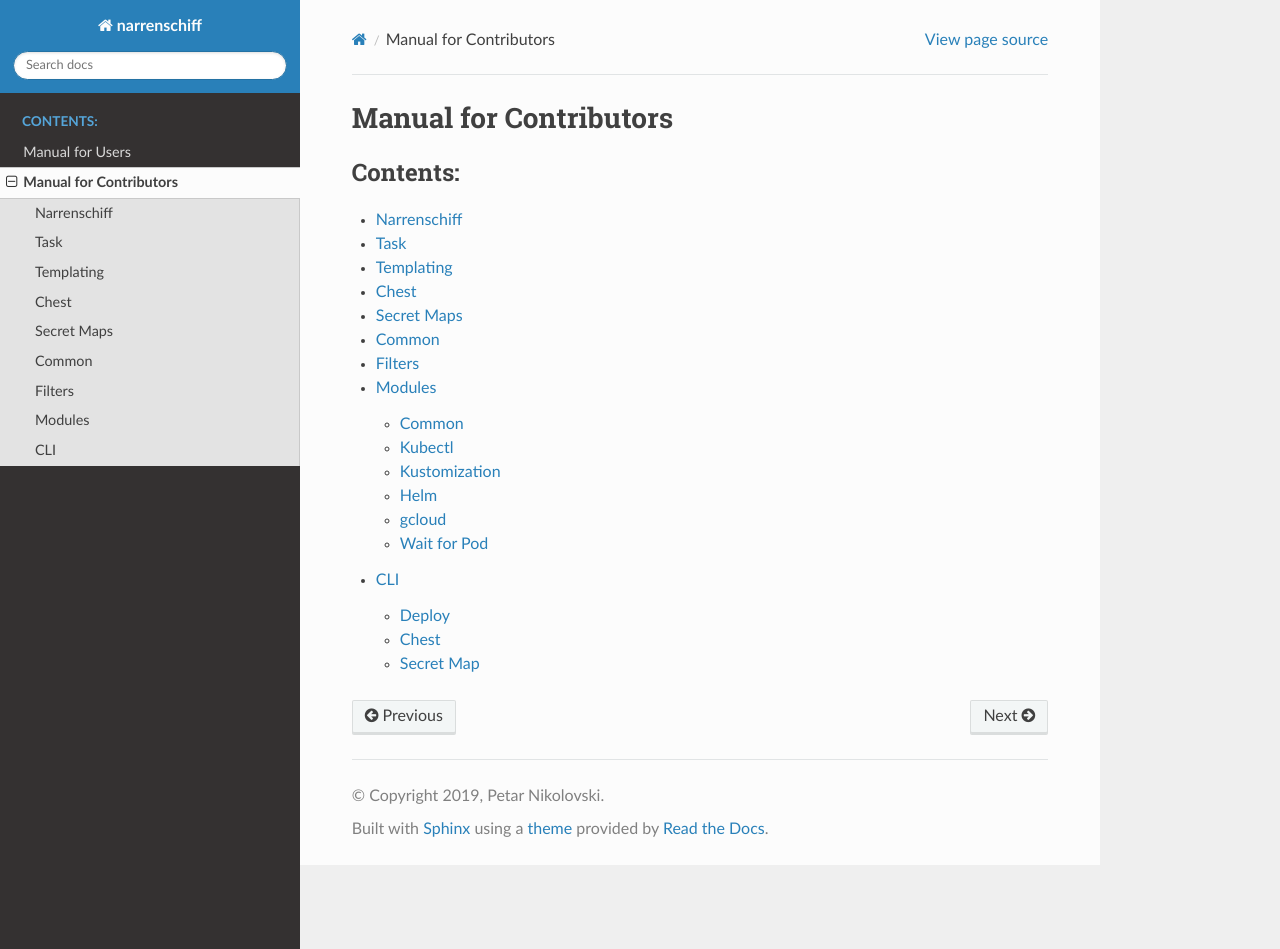
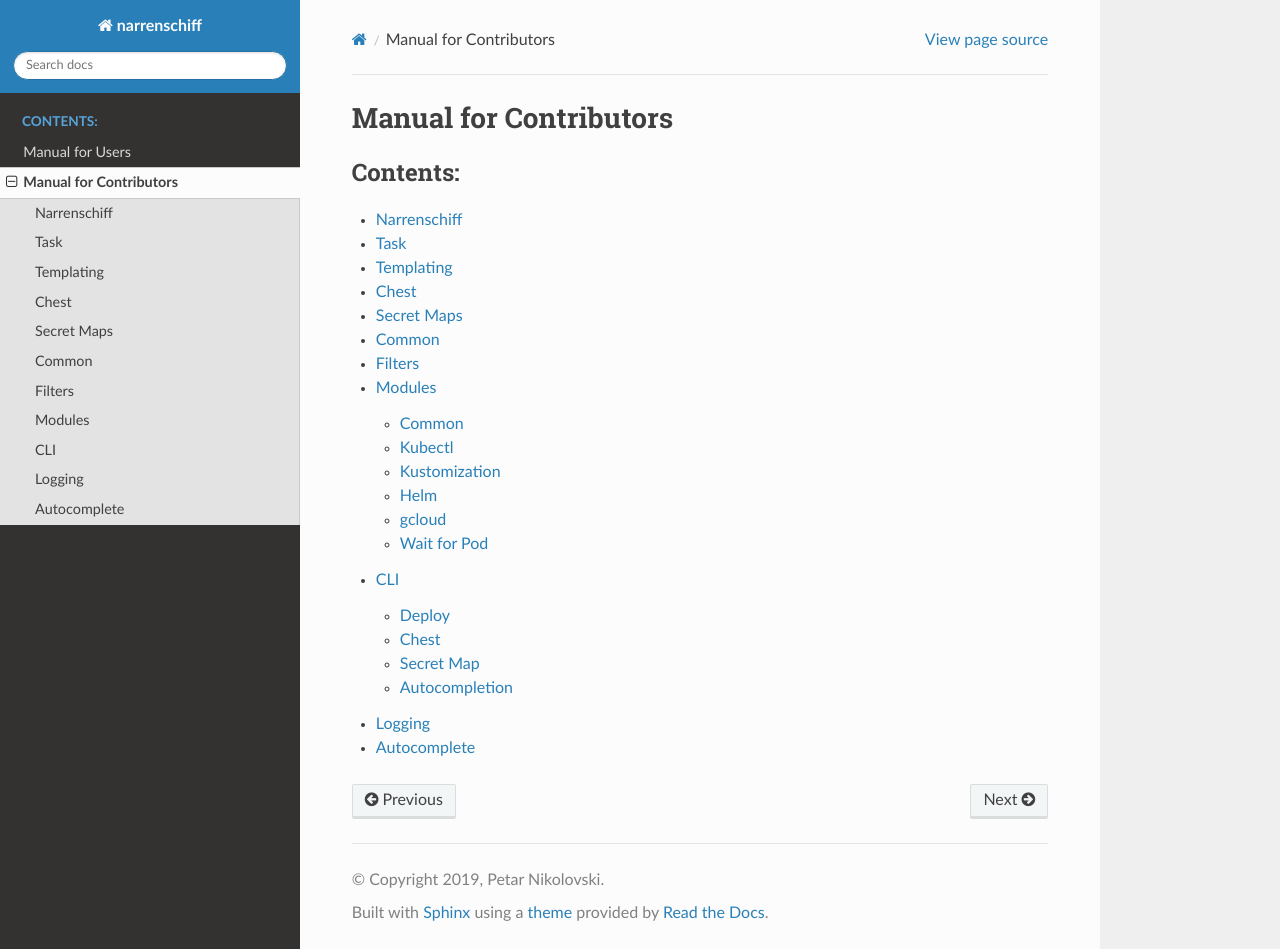
Before and after one commit to narrenorg/narrenschiff, a Sphinx documentation site: the page built from docs/for_developers.rst, in a window 1280 px wide and 949 px high. Built offline with Sphinx 7.4.7 and the Read the Docs theme 2.0.0, drawn with Linux system fonts in a browser that asks for light colours.

Commit message:
Update documentation

```diff
--- /dev/null
+++ b/docs/autocomplete.rst
@@ -0,0 +1,5 @@
+Autocomplete
+============
+
+.. automodule:: narrenschiff.autocomplete
+   :members:
--- a/docs/cli.rst
+++ b/docs/cli.rst
@@ -8,3 +8,4 @@ CLI
    cli/deploy
    cli/chest
    cli/secretmap
+   cli/autocomplete
--- /dev/null
+++ b/docs/cli/autocomplete.rst
@@ -0,0 +1,4 @@
+Autocompletion
+==============
+
+.. autofunction:: narrenschiff.cli.autocomplete.autocomplete(shell)
--- a/docs/cli/deploy.rst
+++ b/docs/cli/deploy.rst
@@ -1,4 +1,4 @@
 Deploy
 ======
 
-.. autofunction:: narrenschiff.cli.deploy.sail(course)
+.. autofunction:: narrenschiff.cli.sail.sail(course)
--- a/docs/for_developers.rst
+++ b/docs/for_developers.rst
@@ -14,3 +14,5 @@ Manual for Contributors
    filters
    modules
    cli
+   log
+   autocomplete
--- /dev/null
+++ b/docs/log.rst
@@ -0,0 +1,5 @@
+Logging
+=======
+
+.. automodule:: narrenschiff.log
+   :members:
--- a/docs/quickstart.rst
+++ b/docs/quickstart.rst
@@ -8,7 +8,9 @@ Requirements
 ------------
 
 * Python 3.6 or higher
-* ``kubectl`` v1.15 or higher
+* ``kubectl`` v1.17 or higher
+* ``helm`` v3.0 or higher
+* ``gcloud`` 297.0.1 or higher
 
 Installation
 ------------
```
Also changed, not shown: 2 other files.
